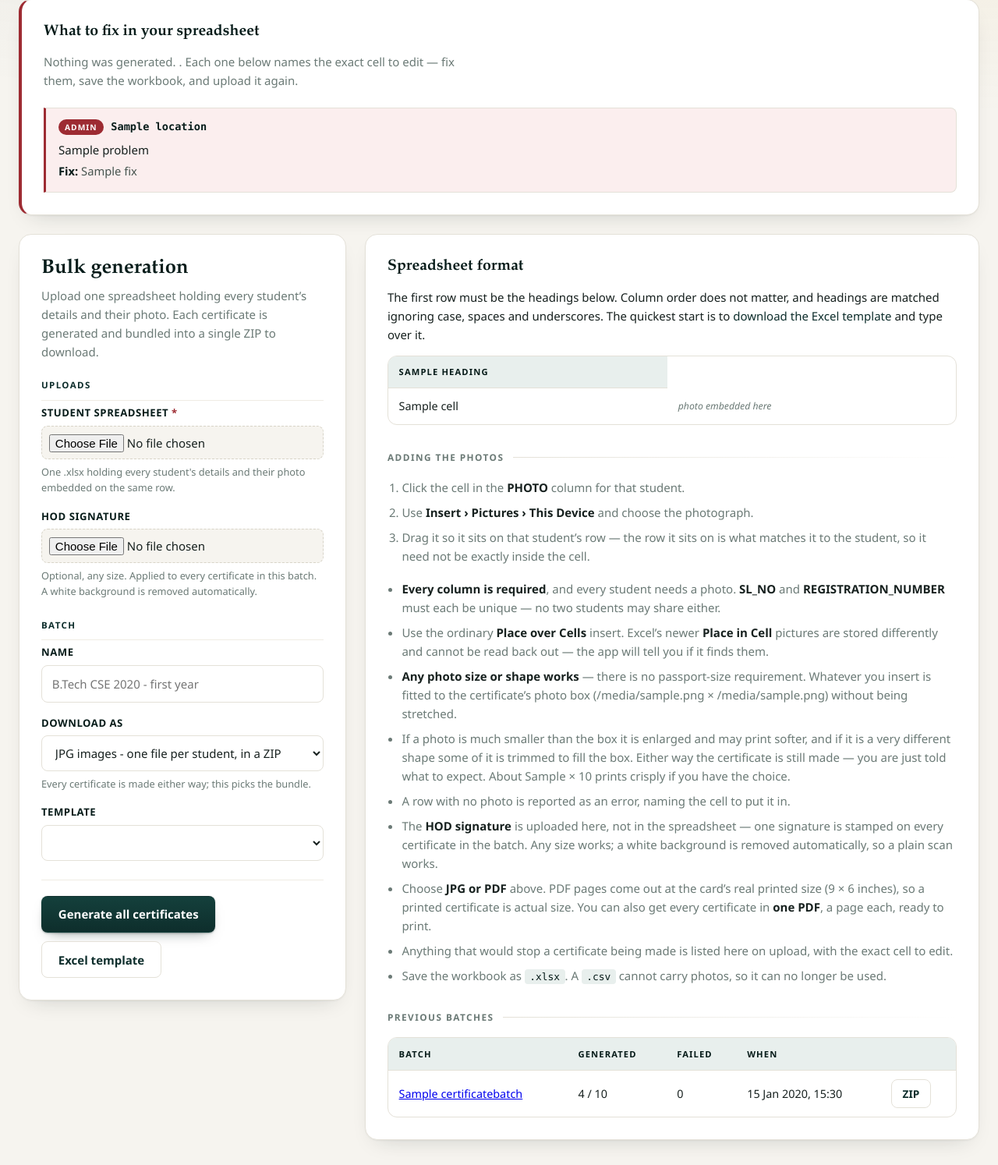
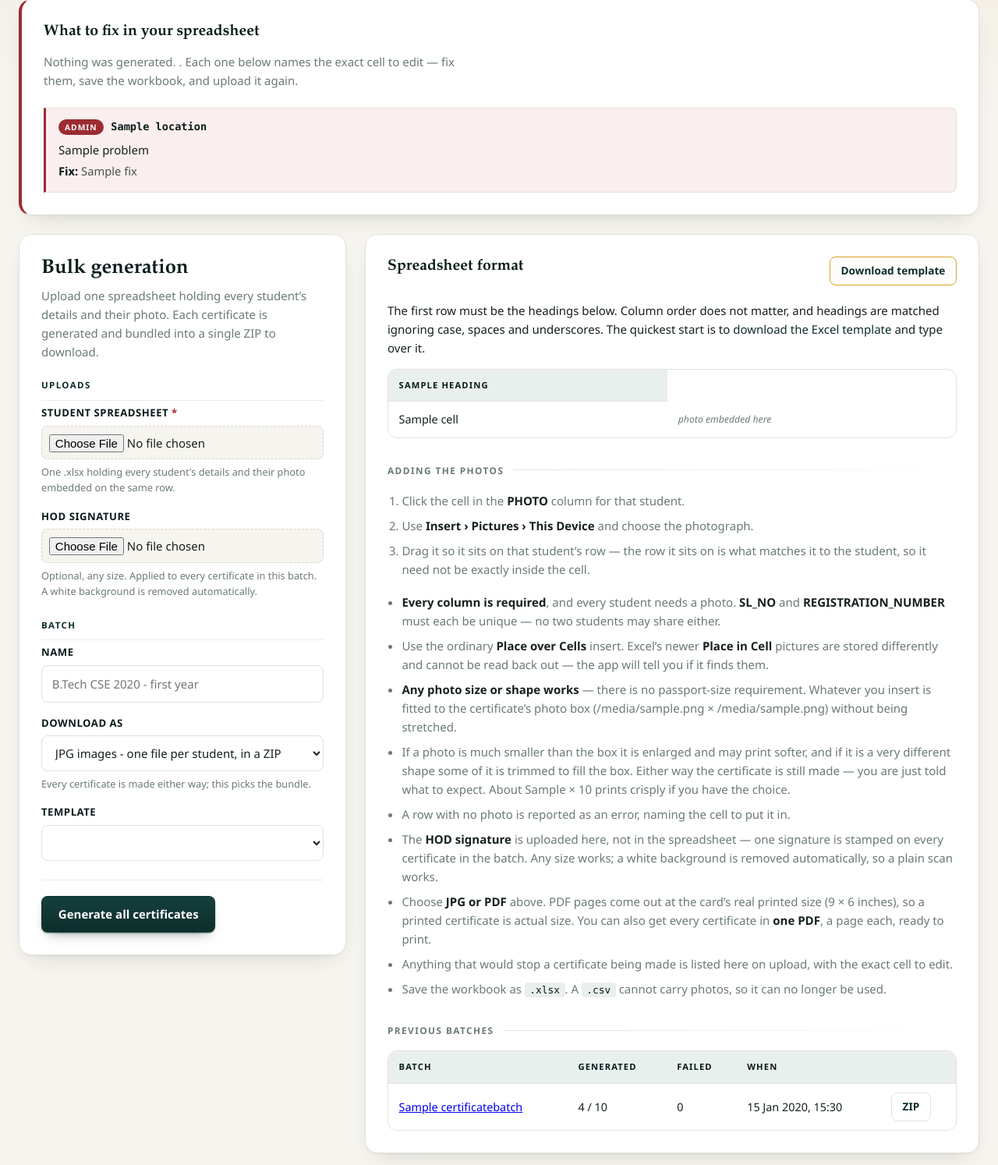
Before and after one commit to Apurba0125/Registration-Card, a Django app: template certificates/templates/certificates/bulk.html in a window 1280 px wide. Shown: the part 112-1606 px from the top of the page at 78% size. Run offline with Django 4.2, Linux system fonts and the light colour scheme; tables that the repository leaves empty hold one stand-in row (values such as "Sample post"); the template is opened without the code that fills it: values that come from a table or form of the project are taken from there, most other values are stand-ins (such as "Sample title", 1, 10 or a date in 2020); data that the repository does not hold is empty.

Commit message:
Move template download beside Spreadsheet format and make it blink
Rename the bulk page's 'Excel template' button to 'Download template',
move it from the form actions to the Spreadsheet format heading, and give
it a pulsing gold glow that pauses on hover and respects reduced motion.

Co-Authored-By: Claude Opus 5.5 (1M context) <noreply@anthropic.com>

```diff
--- a/certificates/templates/certificates/bulk.html
+++ b/certificates/templates/certificates/bulk.html
@@ -55,13 +55,15 @@
 
       <div class="actions">
         <button type="submit" class="btn primary">Generate all certificates</button>
-        <a class="btn ghost" href="{% url 'certificates:sample_excel' %}">Excel template</a>
       </div>
     </form>
   </section>
 
   <section class="panel">
-    <h2>Spreadsheet format</h2>
+    <div class="panel-head">
+      <h2>Spreadsheet format</h2>
+      <a class="btn ghost small blink" href="{% url 'certificates:sample_excel' %}" download>Download template</a>
+    </div>
     <p>The first row must be the headings below. Column order does not matter, and headings are
       matched ignoring case, spaces and underscores. The quickest start is to
       <a class="link" href="{% url 'certificates:sample_excel' %}">download the Excel template</a>
--- a/static/css/style.css
+++ b/static/css/style.css
@@ -357,6 +357,17 @@ input[type="file"]:hover { background: var(--gold-soft); border-color: var(--gol
 .recent-links { display: flex; gap: .75rem; font-size: .85rem; }
 .download-pair { display: flex; gap: .5rem; flex-wrap: wrap; }
 
+/* Draws the eye to the workbook template, the first thing a bulk run needs. */
+.btn.blink {
+  border-color: var(--gold);
+  animation: blink-glow 1.6s ease-in-out infinite;
+}
+.btn.blink:hover, .btn.blink:focus-visible { animation-play-state: paused; }
+@keyframes blink-glow {
+  0%, 100% { background: var(--card); box-shadow: 0 0 0 0 rgba(217, 166, 46, 0); }
+  50%      { background: var(--gold-soft); box-shadow: 0 0 0 5px rgba(217, 166, 46, .35); }
+}
+
 .gallery {
   gap: 1.35rem;
   grid-template-columns: repeat(auto-fill, minmax(275px, 1fr));
```
Also changed, not shown: README.md.
